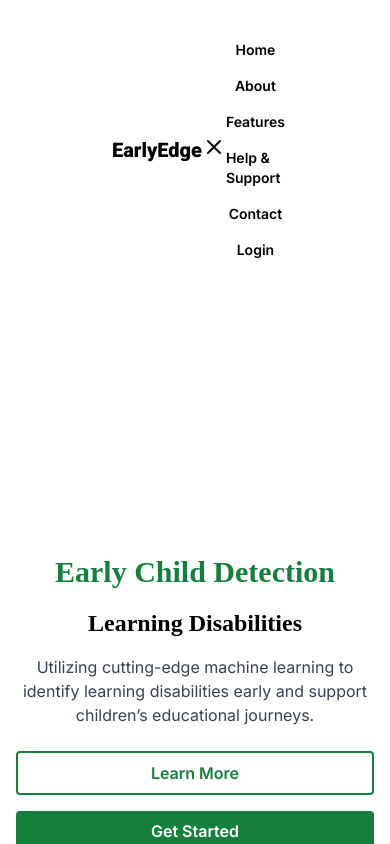
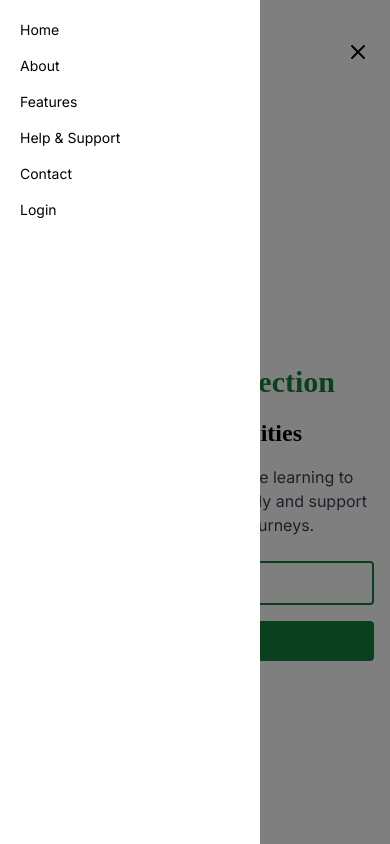
Before and after one commit to Kentoyyy/Thesis-Project, a Next.js app: page / in a window 390 px wide. Both pictures are taken after a click on the button "Toggle Menu". Shown: the top 844 px of the page. Built offline with nearby package versions, Linux system fonts and the light colour scheme.

Commit message:
Update navbar.tsx

```diff
--- a/app/components/navbar.tsx
+++ b/app/components/navbar.tsx
@@ -12,20 +12,18 @@ const Navbar: React.FC = () => {
 
   return (
     <nav className="bg-transparent text-black mt-5">
-      <div className="w-full flex justify-between items-center py-5 px-28">
+      <div className="w-full flex justify-between items-center py-5 px-5 md:px-10 lg:px-28">
         <Link href="/" className="text-xl font-extrabold text-black font-title">
           EarlyEdge
         </Link>
         <div className="md:hidden">
+          {/* Button to toggle the mobile menu */}
           <button onClick={toggleMenu} aria-label="Toggle Menu">
             {isOpen ? <HiOutlineX className="text-2xl" /> : <HiOutlineMenu className="text-2xl" />}
           </button>
         </div>
-        <div
-          className={`${
-            isOpen ? 'flex' : 'hidden'
-          } flex-col md:flex md:flex-row space-y-4 md:space-y-0 space-x-0 md:space-x-6 ml-auto mr-14 font-semibold items-center`}
-        >
+        <div className={`hidden md:flex md:space-x-6 ml-auto mr-14 font-semibold items-center`}>
+          {/* Desktop menu links */}
           <Link href="/" className="text-sm text-black hover:text-gray-600 hover:underline hover:underline-offset-8 hover:decoration-black transition duration-300">
             Home
           </Link>
@@ -46,6 +44,29 @@ const Navbar: React.FC = () => {
           </Link>
         </div>
       </div>
+      {/* Mobile menu overlay */}
+      <div className={`fixed inset-0 bg-black bg-opacity-50 ${isOpen ? 'flex' : 'hidden'} md:hidden`}>
+        <div className="bg-white w-2/3 h-full flex flex-col p-5 space-y-4">
+          <Link href="/" onClick={toggleMenu} className="text-sm text-black hover:text-gray-600 hover:underline hover:underline-offset-8 hover:decoration-black transition duration-300">
+            Home
+          </Link>
+          <Link href="/about" onClick={toggleMenu} className="text-sm text-black hover:text-gray-600 hover:underline hover:underline-offset-8 hover:decoration-black transition duration-300">
+            About
+          </Link>
+          <Link href="/features" onClick={toggleMenu} className="text-sm text-black hover:text-gray-600 hover:underline hover:underline-offset-8 hover:decoration-black transition duration-300">
+            Features
+          </Link>
+          <Link href="/support" onClick={toggleMenu} className="text-sm text-black hover:text-gray-600 hover:underline hover:underline-offset-8 hover:decoration-black transition duration-300">
+            Help & Support
+          </Link>
+          <Link href="/contact" onClick={toggleMenu} className="text-sm text-black hover:text-gray-600 hover:underline hover:underline-offset-8 hover:decoration-black transition duration-300">
+            Contact
+          </Link>
+          <Link href="/login" onClick={toggleMenu} className="text-sm text-black hover:text-gray-600 hover:underline hover:underline-offset-8 hover:decoration-black transition duration-300">
+            Login
+          </Link>
+        </div>
+      </div>
     </nav>
   );
 };
```
